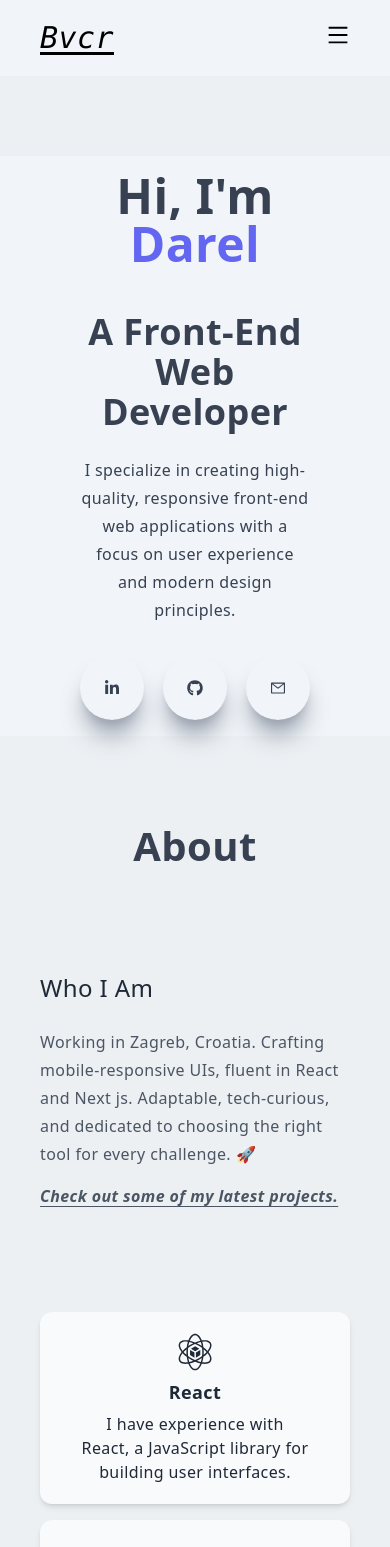
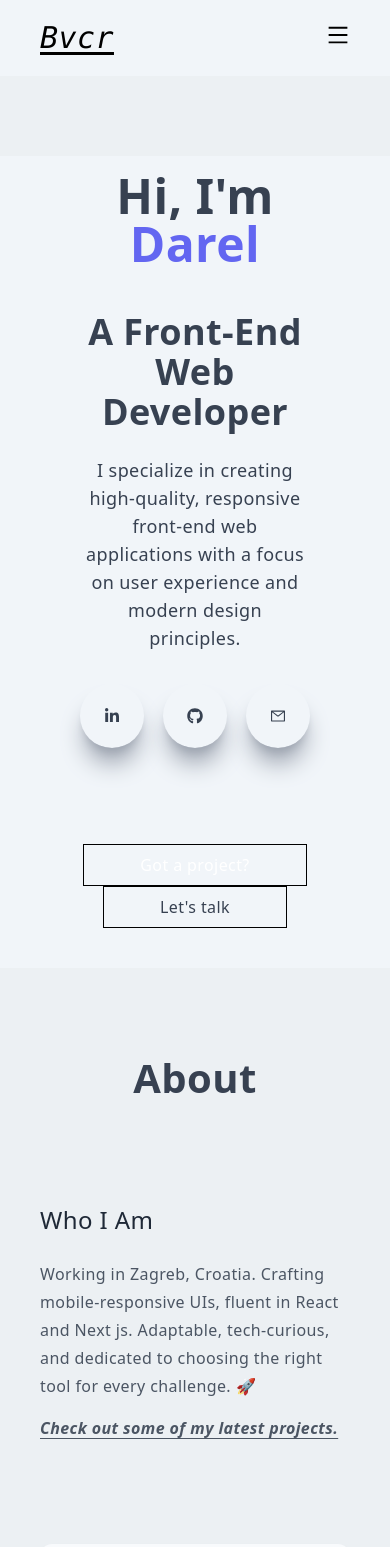
Before and after one commit to bvcr93/portfolio-Next, a Next.js app: page / in a window 390 px wide. Shown: the top 1547 px of the page. Built offline with nearby package versions, Linux system fonts and the light colour scheme.

Commit message:
refactoring

```diff
--- a/components/Main.tsx
+++ b/components/Main.tsx
@@ -1,8 +1,7 @@
 import { Icon, icons } from "@/data/links";
+import Link from "next/link";
 import { useEffect, useState } from "react";
-import w from "@/public/w.jpg";
-import Image from "next/image";
-import Link from "next/link";
+import Button from "./Button";
 const Main = () => {
   const [isLoaded, setIsLoaded] = useState(false);
 
@@ -13,11 +12,11 @@ const Main = () => {
   return (
     <div
       id="home"
-      className={`w-full md:h-screen my-20 md:my-0 text-center  text-gray-700 dark:text-white bg-slate-100 dark:bg-black ${
+      className={`w-full md:h-screen md:my-0 text-center  text-gray-700 dark:text-white bg-slate-100 dark:bg-black ${
         isLoaded ? "translate-y-0 opacity-100" : "translate-y-40 opacity-0"
       } transition-all duration-1000 ease-in-out z-0 relative`}
     >
-      <div className="maincol relative w-full  h-full mx-auto flex justify-center items-center">
+      <div className="maincol my-20 md:my-0 relative w-full h-full mx-auto flex justify-center items-center">
         <div className="w-full relative maincol">
           <h1 className="py-4  md:text-7xl text-5xl">
             Hi, I'm <span className="text-indigo-500">Darel</span>
@@ -25,7 +24,7 @@ const Main = () => {
           <h1 className="py-2  text-4xl md:text-5xl mt-5">
             A Front-End Web Developer
           </h1>
-          <p className="py-4  sm:max-w-[70%] m-auto leading-7">
+          <p className="py-4 sm:max-w-[70%] m-auto leading-7 text-lg">
             I specialize in creating high-quality, responsive front-end web
             applications with a focus on user experience and modern design
             principles.
@@ -44,8 +43,19 @@ const Main = () => {
               </a>
             ))}
           </div>
-
-          <div className="w-full"></div>
+          <Link href={'/#contact'}>
+          <div className="items-center justify-center mt-20">
+            <Button
+              label="Got a project?"
+              className="bg-transparent border border-black px-14 py-2 bg-slate-800 text-white"
+            ></Button>
+            <Button
+              label="Let's talk"
+              className="bg-transparent border-black  border px-14 py-2"
+            ></Button>
+          </div>
+          </Link>
+          <div className="w-full mt-10"></div>
         </div>
       </div>
       <svg
--- a/components/Projects.tsx
+++ b/components/Projects.tsx
@@ -20,12 +20,7 @@ export default function Projects() {
         My Side projects
       </div>
       <div className="w-full md:flex grid grid-cols-1 place-items-center mt-10 gap-5 ">
-        <Link
-          href="/"
-          target="_blank"
-          rel="noopener noreferrer"
-          className="hover-darken-text md:w-1/2 w-full h-full md:py-8 py-4 relative rounded-xl  border border-black justify-center flex flex-col items-center cursor-pointer px-10"
-        >
+        <div className="hover-darken-text md:w-1/2 w-full h-full md:py-8 py-4 relative rounded-xl  border border-black justify-center flex flex-col items-center px-10">
           <div className="flex w-full justify-between">
             {" "}
             <h1 className="text-3xl font-bold text-neutral-700">Ingbiro</h1>
@@ -40,7 +35,7 @@ export default function Projects() {
             best UI/UX principals. I have been working with Styled Components
             and TypeScript. Newly created page is yet to be deployed.
           </div>
-        </Link>
+        </div>
       </div>
       <div className="mt-20"></div>
     </div>
--- a/pages/projects/[id].tsx
+++ b/pages/projects/[id].tsx
@@ -1,13 +1,10 @@
+import Button from "@/components/Button";
 import ProjectDemoBanner from "@/components/ProjectDemoBanner";
 import { Project, projects } from "@/data/projects";
+import Link from "next/link";
 import { useRouter } from "next/router";
-import { useState } from "react";
-import Button from "@/components/Button";
-import Link from "next/link";
 export default function ProjectDetails() {
-  const [selectedColor, setSelectedColor] = useState("blue-500");
-  const [isColorActive, setIsColorActive] = useState(false);
-  console.log(isColorActive);
+
   const router = useRouter();
   const { id } = router.query;
 
@@ -31,7 +28,7 @@ export default function ProjectDetails() {
       <Link href="/#projects">
         <Button
           label="Back to Projects"
-          className="px-2 mt-5 py-2 bg-transparent rounded border border-slate-600 hover:bg-black hover:text-white duration-200"
+          className="px-2 mt-10 py-2 bg-transparent rounded border border-slate-600 hover:bg-black hover:text-white duration-200"
         />
       </Link>
     </div>
```
Also changed, not shown: styles/globals.css (line endings or trailing spaces).
